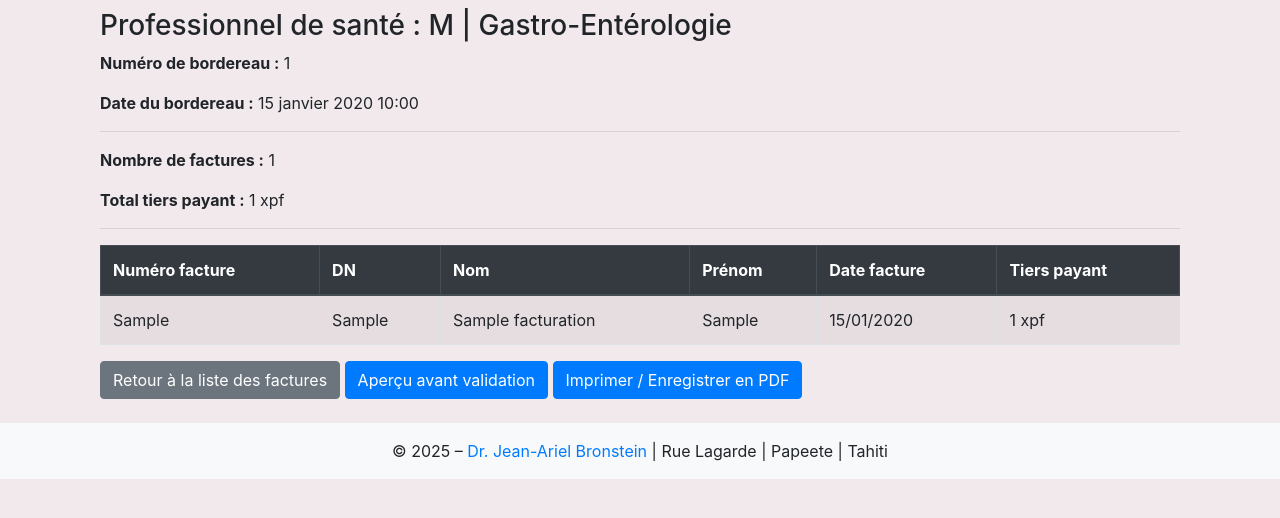
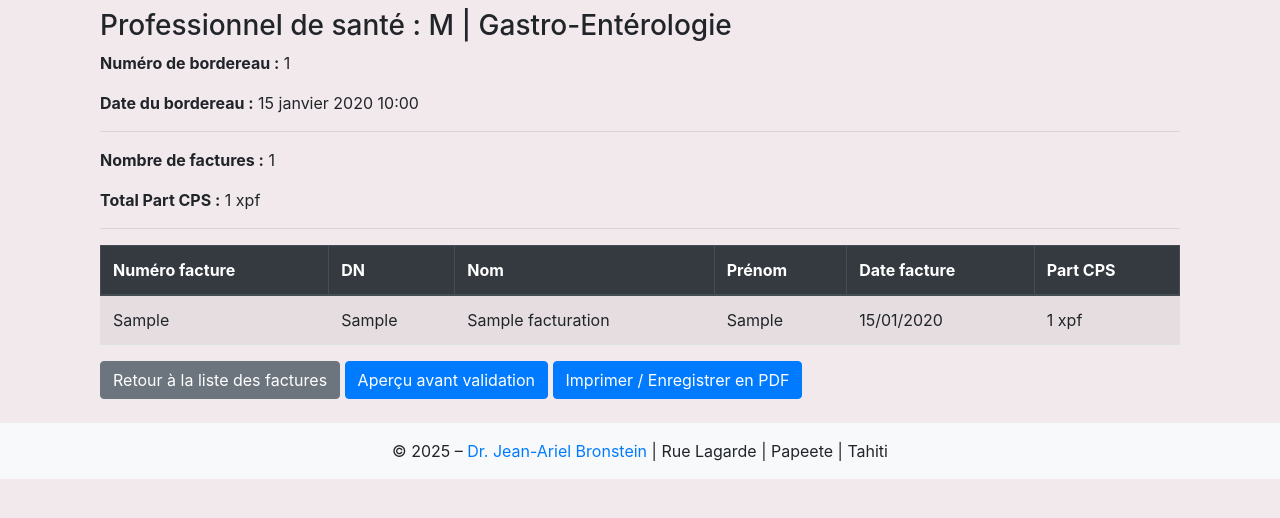
Before and after one commit to bja98713/jabbureau, a Django app: template comptabilite/templates/comptabilite/bordereau.html in a window 1280 px wide. Shown: the part 261-779 px from the top of the page. Run offline with Django 5.2, Linux system fonts and the light colour scheme; tables that the repository leaves empty hold one stand-in row (values such as "Sample post"); the template is opened without the code that fills it: values that come from a table or form of the project are taken from there, most other values are stand-ins (such as "Sample title", 1, 10 or a date in 2020); some libraries are stand-ins or nearby versions.

Commit message:
maj local 01/06/25_1

```diff
--- a/comptabilite/templates/comptabilite/bordereau.html
+++ b/comptabilite/templates/comptabilite/bordereau.html
@@ -16,7 +16,7 @@
     <p><strong>Date du bordereau :</strong> {{ date_bordereau }}</p>
     <hr>
     <p><strong>Nombre de factures :</strong> {{ count }}</p>
-    <p><strong>Total tiers payant :</strong> {{ total_tiers_payant|floatformat:0 }} xpf</p>
+    <p><strong>Total Part CPS :</strong> {{ total_tiers_payant|floatformat:0 }} xpf</p>
     <hr>
 
     <table id="bordereau-table" class="table table-bordered table-striped">
@@ -27,7 +27,7 @@
           <th>Nom</th>
           <th>Prénom</th>
           <th>Date facture</th>
-          <th>Tiers payant</th>
+          <th>Part CPS</th>
         </tr>
       </thead>
       <tbody>
--- a/comptabilite/templates/comptabilite/bordereau_pdf.html
+++ b/comptabilite/templates/comptabilite/bordereau_pdf.html
@@ -24,7 +24,7 @@
   <p><strong>N° Destinataire : T 0 0 0 3 1 7 0</strong></p>
   <p>-----------------------------------------------------------</p>
   <p><strong>Nombre de factures :</strong> {{ count }}</p>
-  <p><strong>Total tiers payant :</strong> {{ total_tiers_payant }}</p>
+  <p><strong>Total Part CPS :</strong> {{ total_tiers_payant }} XPF</p>
   <p>-----------------------------------------------------------</p>
   <table>
     <thead>
@@ -34,7 +34,7 @@
         <th>Nom</th>
         <th>Prénom</th>
         <th>Date facture</th>
-        <th>Tiers payant</th>
+        <th>Part CPS</th>
       </tr>
     </thead>
     <tbody>
@@ -45,7 +45,7 @@
         <td>{{ facture.nom }}</td>
         <td>{{ facture.prenom }}</td>
         <td>{{ facture.date_facture|date:"d/m/Y" }}</td>
-        <td>{{ facture.tiers_payant }}</td>
+        <td>{{ facture.tiers_payant }} XPF</td>
       </tr>
       {% endfor %}
     </tbody>
```
